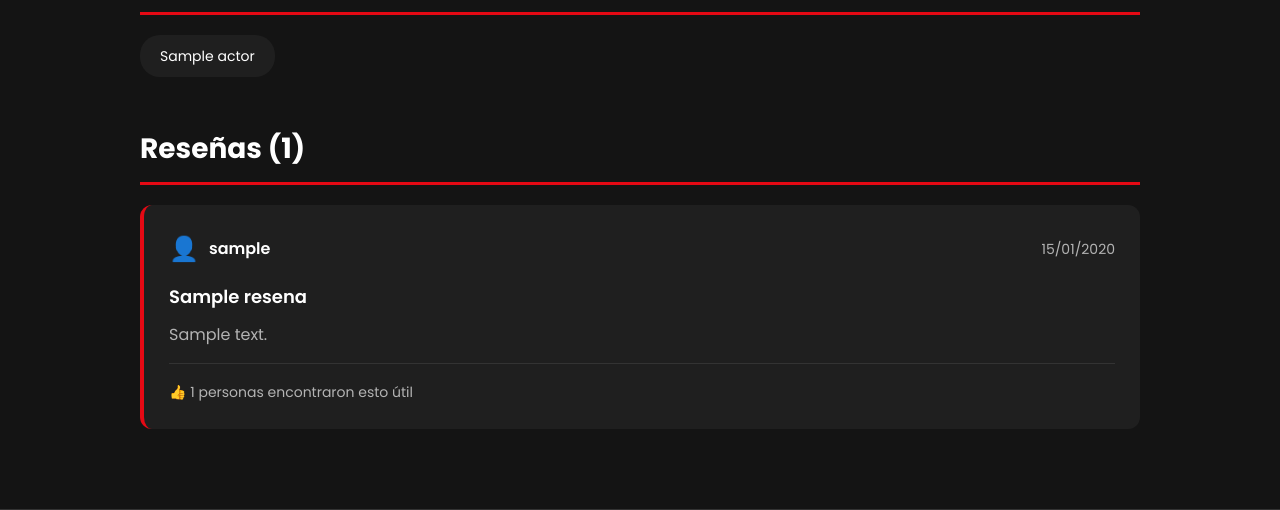
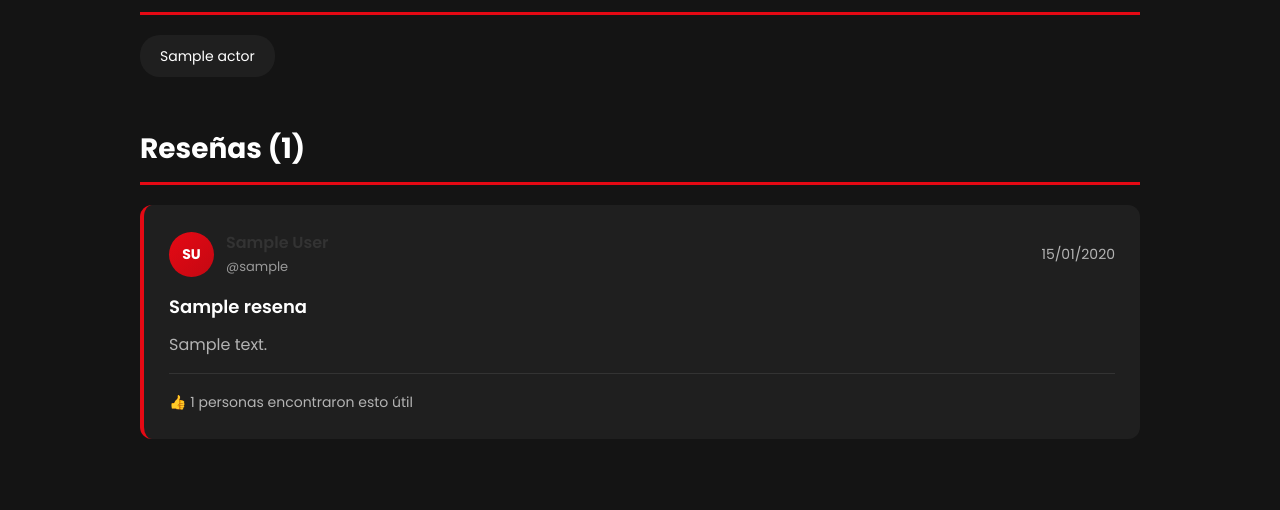
Before and after one commit to algarciaz14/CineAventura, a Django app: page /pelicula/1/ in a window 1280 px wide. Shown: the part 1311-1821 px from the top of the page. Run offline with Django 5.2, Linux system fonts and the light colour scheme; tables that the repository leaves empty hold one stand-in row (values such as "Sample post"); grey boxes marked "Sample" are stand-in pictures.

Commit message:
Se agrego el nombre de usuario unico y visible para el derecho de autor de cada reseña

```diff
--- a/peliculas/templates/peliculas/detalle.html
+++ b/peliculas/templates/peliculas/detalle.html
@@ -183,8 +183,11 @@
                     <div class="review-card">
                         <div class="review-header">
                             <div class="review-author">
-                                <span class="author-avatar">👤</span>
-                                <span class="author-name">{{ resena.usuario.username }}</span>
+                                <span class="author-avatar">{{ resena.usuario.first_name|slice:":1"|upper }}{{ resena.usuario.last_name|slice:":1"|upper }}</span>
+                                <div class="author-info">
+                                    <span class="author-name">{{ resena.usuario.get_full_name|default:resena.usuario.username }}</span>
+                                    <span class="author-username">@{{ resena.usuario.username }}</span>
+                                </div>
                             </div>
                             <span class="review-date">{{ resena.fecha|date:"d/m/Y" }}</span>
                         </div>
@@ -204,6 +207,44 @@
 </div>
 
 <style>
+/* Estilos para las reseñas */
+.review-author {
+    display: flex;
+    align-items: center;
+    gap: 12px;
+}
+
+.author-avatar {
+    width: 45px;
+    height: 45px;
+    border-radius: 50%;
+    background: linear-gradient(135deg, #e50914, #c40812);
+    color: white;
+    display: flex;
+    align-items: center;
+    justify-content: center;
+    font-weight: bold;
+    font-size: 14px;
+    flex-shrink: 0;
+}
+
+.author-info {
+    display: flex;
+    flex-direction: column;
+    gap: 2px;
+}
+
+.author-name {
+    font-weight: 600;
+    font-size: 16px;
+    color: #333;
+}
+
+.author-username {
+    font-size: 13px;
+    color: #999;
+}
+
 /* Estilos para los botones de acción */
 .movie-actions {
     display: flex;
```
Also changed, not shown: peliculas/forms.py (+95 -40 lines).
